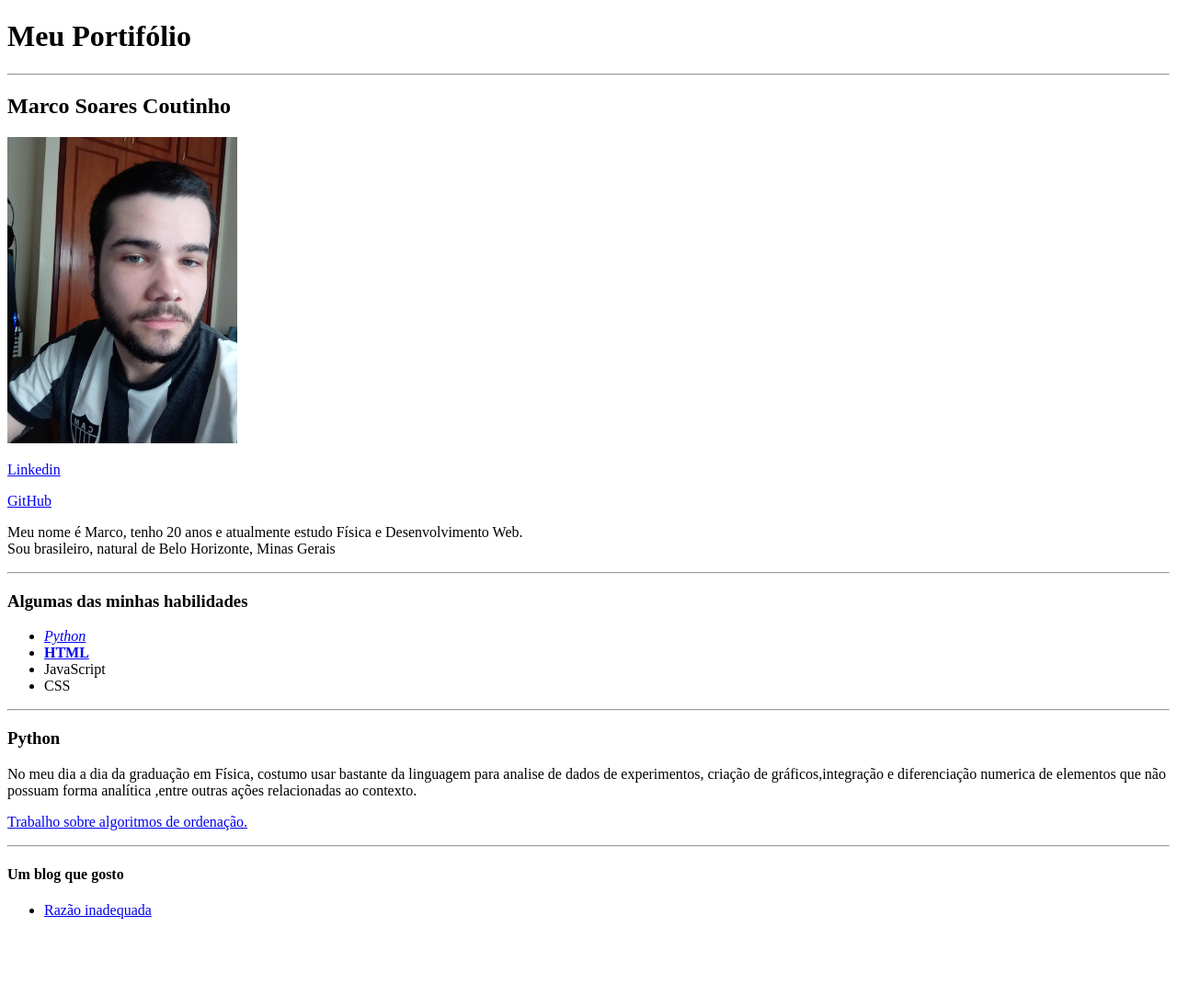
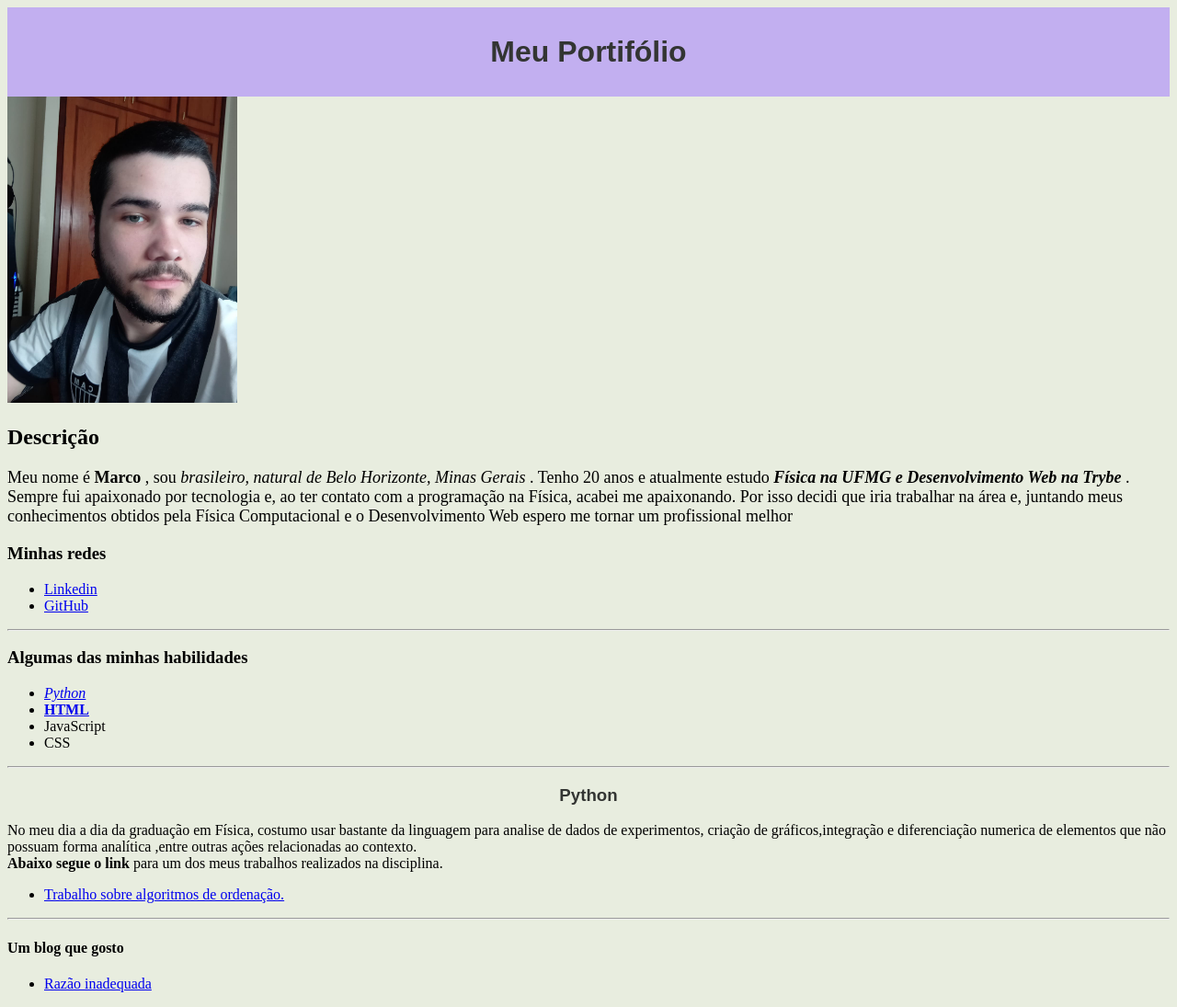
Before and after one commit to coutinhomarco/coutinhomarco.github.io, a plain HTML site: page index.html in a window 1280 px wide. Shown: the whole page at 92% size. Before the commit the page ends 1015 px from the top, so only its background shows below. Drawn offline with Linux system fonts and the light colour scheme.

Commit message:
inicio css portifolio

```diff
--- a/index.html
+++ b/index.html
@@ -6,13 +6,21 @@
     <link rel="stylesheet" href="style.css" type = "text/css">
 </head>
 <body>
-    <h1>Meu Portifólio</h1>
-    <hr>
-    <h2>Marco Soares Coutinho</h2>
+    <h1 class = "centralizado heading heading-portifolio">Meu Portifólio</h1>
     <img width="250" src="./profile.jpeg" alt="Selfie do meu rosto.">
-    <p><a target="_blank" href="https://www.linkedin.com/in/coutinhomarco/"> Linkedin</a></p>
-    <p><a target = "_blank" href="https://github.com/coutinhomarco"> GitHub</a></p>
-    <p>Meu nome é Marco, tenho 20 anos e atualmente estudo Física e Desenvolvimento Web. <br> Sou brasileiro, natural de Belo Horizonte, Minas Gerais</p>
+    <!-- <h2 class = "centralizado heading">Marco Soares Coutinho</h2> -->
+    <h2>Descrição</h2>
+    <p class="descricao" >Meu nome é <strong>Marco</strong> , sou<em> brasileiro, natural de Belo Horizonte, Minas Gerais </em>.
+        Tenho 20 anos e atualmente estudo <strong> <em> Física na UFMG e Desenvolvimento Web na Trybe</em> </strong>. Sempre fui apaixonado por tecnologia e,
+        ao ter contato com a programação na Física, acabei me apaixonando.
+        Por isso decidi que iria trabalhar na área e,
+        juntando meus conhecimentos obtidos pela Física Computacional e o Desenvolvimento Web espero me tornar um profissional melhor  <br>
+        </p>
+    <h3>Minhas redes</h3>
+    <ul>
+    <li><a target="_blank" href="https://www.linkedin.com/in/coutinhomarco/"> Linkedin</a></li>
+    <li><a target = "_blank" href="https://github.com/coutinhomarco"> GitHub</a></li>
+    </ul>
     <hr>
     <h3>Algumas das minhas habilidades</h3>
     <ul><li><em><a href="#python">Python</a></em></li>
@@ -21,10 +29,13 @@
         <li>CSS</li>
     </ul>
     <hr>
-    <h3>Python</h3>
-    <p id="python" >No meu dia a dia da graduação em Física, costumo usar bastante da linguagem para analise de dados de experimentos, criação de gráficos,integração e diferenciação numerica de elementos que não possuam forma analítica ,entre outras ações relacionadas ao contexto.</p>
-    <p> <a href="https://github.com/coutinhomarco/sorting-algorithms"> Trabalho sobre algoritmos de ordenação.</a> </p>
-
+    <h3 class = "centralizado heading">Python</h3>
+    <p id="python">No meu dia a dia da graduação em Física, costumo usar bastante da linguagem para analise de dados de experimentos,
+        criação de gráficos,integração e diferenciação numerica de elementos que não possuam forma analítica ,entre outras ações relacionadas ao contexto. <br>
+    <strong>Abaixo segue o link </strong> para um dos meus trabalhos realizados na disciplina.</p>
+    <ul>
+    <li class = "python"> <a href="https://github.com/coutinhomarco/sorting-algorithms"> Trabalho sobre algoritmos de ordenação.</a></li>
+    </ul>
 
 
 
--- a/style.css
+++ b/style.css
@@ -0,0 +1,21 @@
+.centralizado{
+        text-align: center;
+}
+body{
+    background-color: #E8EDDF;
+    padding: 0;
+}
+
+.heading{
+    color: #333533;
+    font-family: sans-serif;
+}
+.descricao{
+    font-family:serif ;
+    font-size: 18px;
+}
+.heading-portifolio{
+    background-color: #C2AFF0;
+    padding: 30px;
+    margin: 0%;
+}
```
